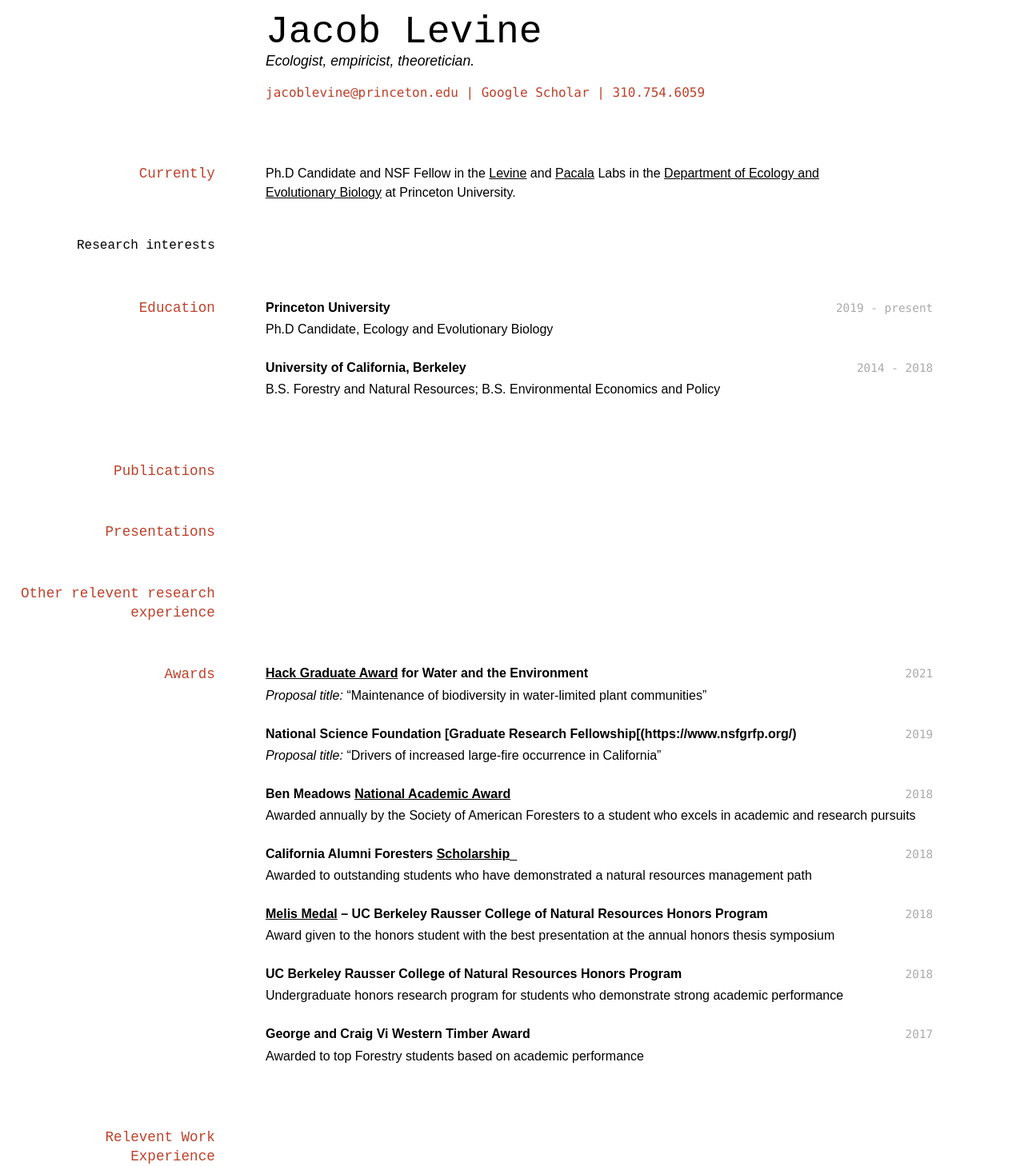
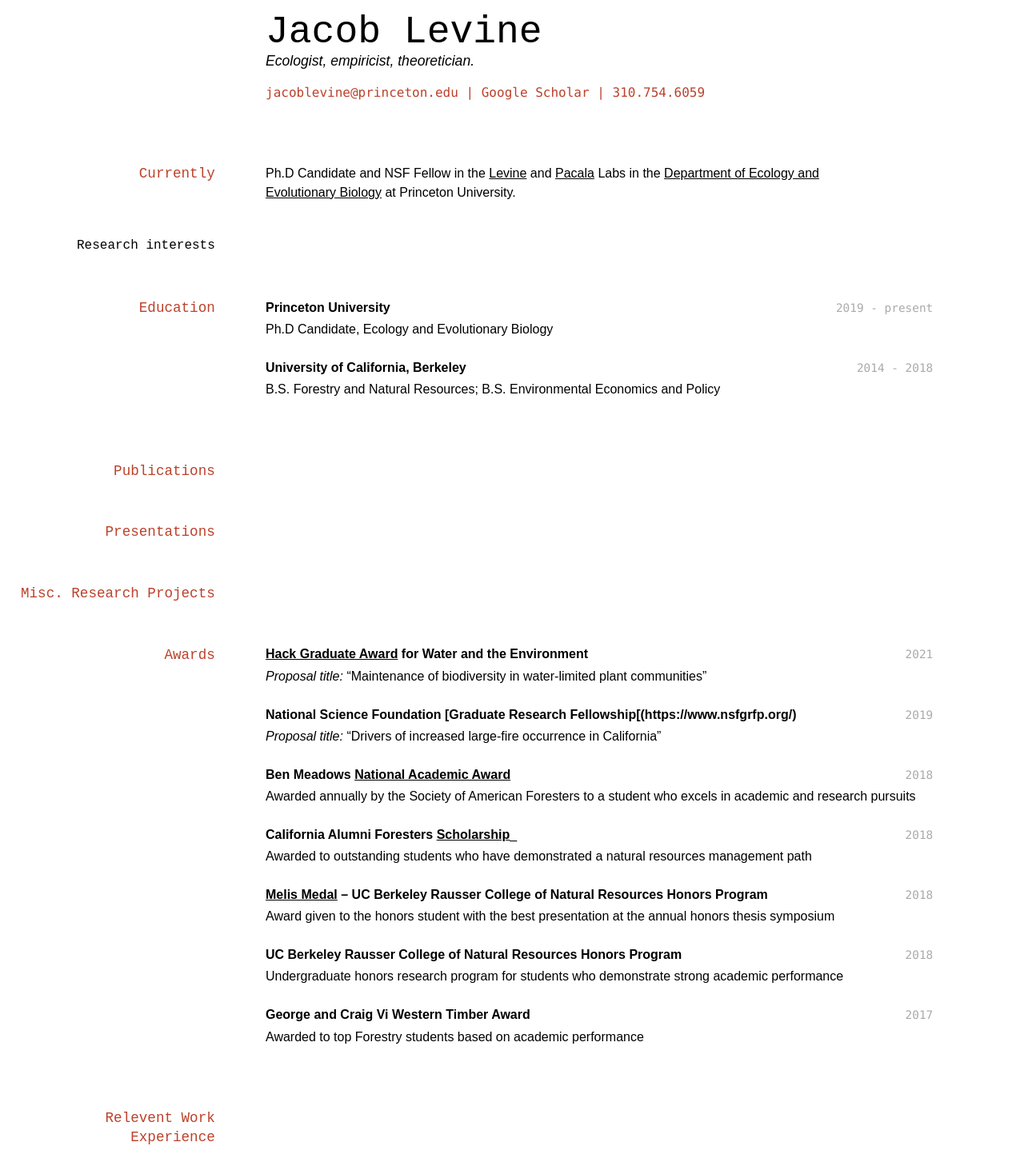
Before and after one commit to jsilevine/jsilevine.github.io, a Jekyll site: the page built from cv.md, in a window 1280 px wide. Shown: the whole page at 80% size. Built offline with Jekyll 4.4.1, drawn with Linux system fonts in a browser that asks for light colours; after the commit the page ends 1434 px from its top, so only the background shows below that.

```diff
--- a/cv.md
+++ b/cv.md
@@ -40,7 +40,7 @@ __University of California, Berkeley__
 ## Presentations
 
 
-## Other relevent research experience
+## Misc. Research Projects
 
 ## Awards
 
--- /dev/null
+++ b/google43a68686419e9d41.html
@@ -0,0 +1 @@
+google-site-verification: google43a68686419e9d41.html
```
Also changed, not shown: 6 other files.
